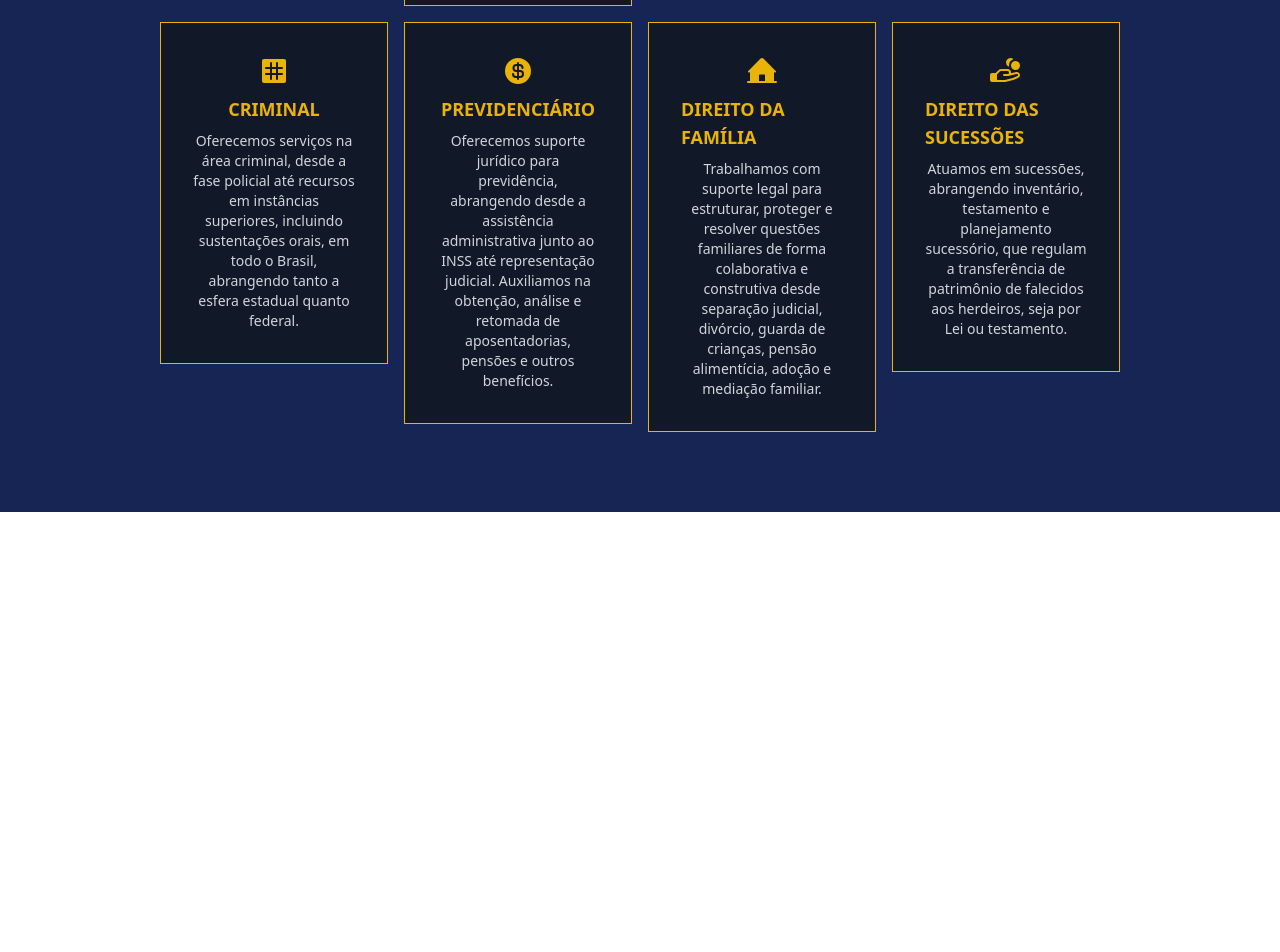
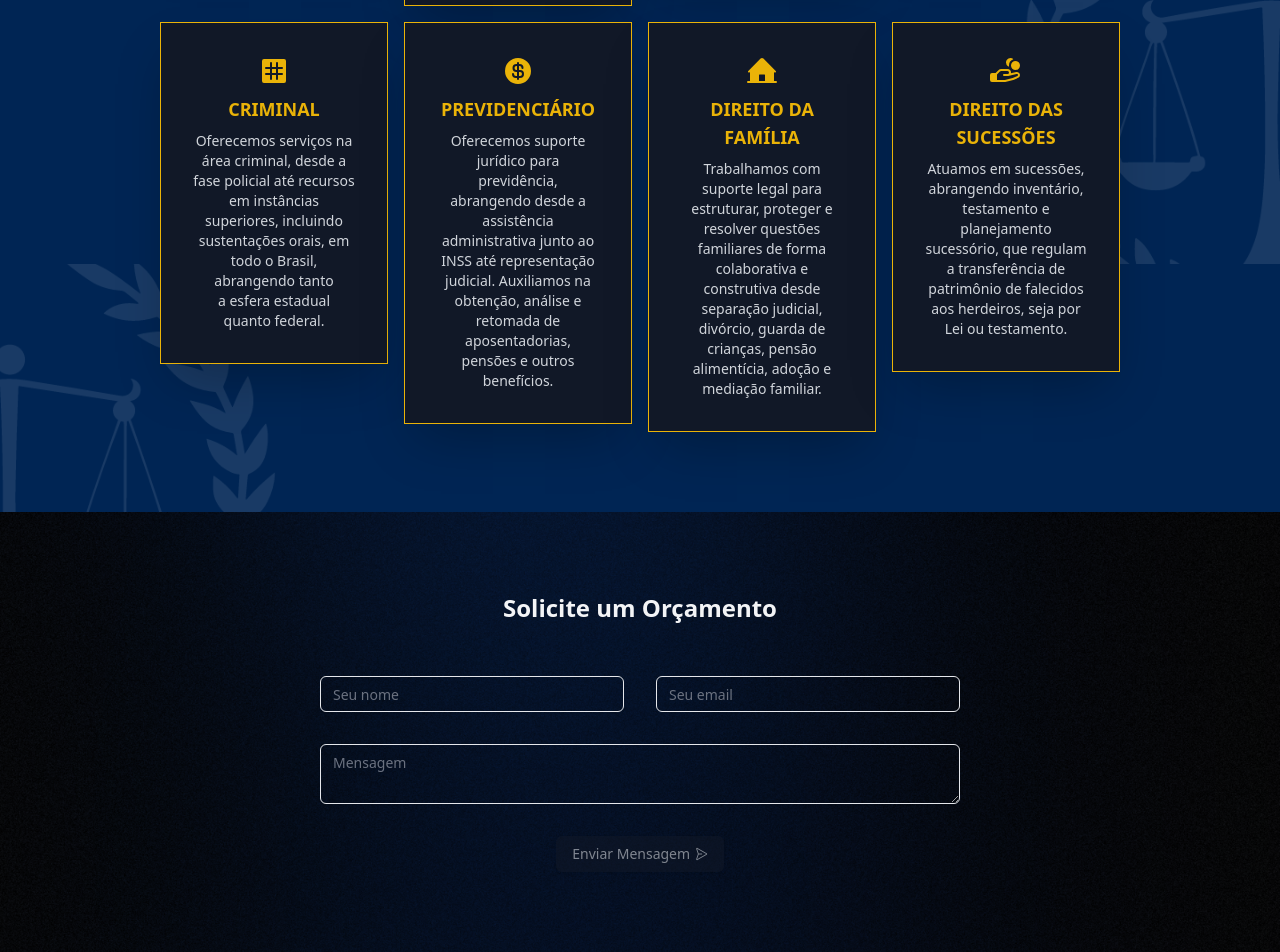
Before and after one commit to advogadosbep/burgosepessoa.com, a React (Vite) app: page / in a window 1280 px wide. Shown: the part 1768-2720 px from the top of the page. Before the commit the page ends 2280 px from the top, so only its background shows below. Built offline with nearby package versions, Linux system fonts and the light colour scheme.

Commit message:
form pronto

```diff
--- a/src/App.tsx
+++ b/src/App.tsx
@@ -1,6 +1,7 @@
 import Header from './page/Header';
 import About from './page/About';
 import Atuacao from './page/Atuacao';
+import Form from './page/Form';
 
 function App() {
   return (
@@ -8,6 +9,7 @@ function App() {
       <Header />
       <About />
       <Atuacao />
+      <Form />
     </div>
   )
 }
--- /dev/null
+++ b/src/components/ui/input.tsx
@@ -0,0 +1,25 @@
+import * as React from "react"
+
+import { cn } from "@/lib/utils"
+
+export interface InputProps
+  extends React.InputHTMLAttributes<HTMLInputElement> {}
+
+const Input = React.forwardRef<HTMLInputElement, InputProps>(
+  ({ className, type, ...props }, ref) => {
+    return (
+      <input
+        type={type}
+        className={cn(
+          "flex h-9 w-full rounded-md border border-input bg-transparent px-3 py-1 text-sm shadow-sm transition-colors file:border-0 file:bg-transparent file:text-sm file:font-medium placeholder:text-muted-foreground focus-visible:outline-none focus-visible:ring-1 focus-visible:ring-ring disabled:cursor-not-allowed disabled:opacity-50",
+          className
+        )}
+        ref={ref}
+        {...props}
+      />
+    )
+  }
+)
+Input.displayName = "Input"
+
+export { Input }
--- /dev/null
+++ b/src/components/ui/textarea.tsx
@@ -0,0 +1,24 @@
+import * as React from "react"
+
+import { cn } from "@/lib/utils"
+
+export interface TextareaProps
+  extends React.TextareaHTMLAttributes<HTMLTextAreaElement> {}
+
+const Textarea = React.forwardRef<HTMLTextAreaElement, TextareaProps>(
+  ({ className, ...props }, ref) => {
+    return (
+      <textarea
+        className={cn(
+          "flex min-h-[60px] w-full rounded-md border border-input bg-transparent px-3 py-2 text-sm shadow-sm placeholder:text-muted-foreground focus-visible:outline-none focus-visible:ring-1 focus-visible:ring-ring disabled:cursor-not-allowed disabled:opacity-50",
+          className
+        )}
+        ref={ref}
+        {...props}
+      />
+    )
+  }
+)
+Textarea.displayName = "Textarea"
+
+export { Textarea }
--- a/src/page/Atuacao.tsx
+++ b/src/page/Atuacao.tsx
@@ -1,69 +1,83 @@
 import { HardHat, CaretDown, Users, Money, BriefcaseMetal, HashStraight, CurrencyDollar, HouseLine, HandCoins  } from '@phosphor-icons/react';
 import { Button } from "@/components/ui/button"
-const cards = 'group relative hover:cursor-pointer aspect-square flex flex-col justify-start items-center gap-2 p-8 border border-yellow-500 bg-gray-900 ease-in-out duration-300 hover:bg-blue-950';
+import textura from '../asserts/textura3.png';
+
+const cards = 'group shadow-2xl relative hover:cursor-pointer sm:aspect-square flex flex-col justify-start items-center h-40 sm:h-auto gap-2 p-4 md:p-8 border border-yellow-500 bg-gray-900 ease-in-out duration-300 hover:bg-blue-950';
+const titles = 'font-semibold text-yellow-500 md:text-lg text-center';
+const descriptions = 'hidden sm:block text-center text-xs md:text-sm font-light text-gray-300 text-pretty';
+const buttns = 'hidden group-hover:block absolute bottom-2 md:bottom-5';
 
 function Atuacao() {
     return (
-        <div className='flex flex-col items-center gap-10 h-full px-5 md:px-40 py-5 md:py-20 bg-blue-950'>
+        <div
+            className='flex flex-col md:items-center gap-10 h-full px-5 md:px-40 py-5 md:py-20'
+            style={{
+                background: `url(${ textura })`,
+                backgroundPosition: "center",
+                backgroundSize: "cover",
+                backgroundRepeat: "no-repeat",
+                backgroundAttachment: "fixed",
+            }}
+        >
             <div className='relative w-28 px-4 py-1 text-center bg-yellow-500 font-bold text-gray-900'>
                 <CaretDown className='absolute -bottom-3 left-2 text-yellow-500' size={20} weight="fill"
             />Atuação</div>
-            <div className="grid h-full grid-cols-1 sm:grid-cols-2 lg:grid-cols-4 gap-4">
+            <div className="grid h-full grid-cols-2 sm:grid-cols-2 lg:grid-cols-4 gap-1 md:gap-4">
                 <div className={`${cards}`}>
                     <HardHat className="text-yellow-500" size={32} weight="fill" />
-                    <h2 className='font-semibold text-yellow-500 text-lg'>TRABALHISTA</h2>
-                    <p className='text-center text-sm font-light text-gray-300'>Evite inseguranças na administração dos negócios. Trabalhamos na mitigação de cenários de riscos trabalhistas de forma a manter a competitividade de seu negócio.
+                    <h2 className={`${titles}`}>TRABALHISTA</h2>
+                    <p className={`${descriptions}`}>Evite inseguranças na administração dos negócios. Trabalhamos na mitigação de cenários de riscos trabalhistas de forma a manter a competitividade de seu negócio.
                     </p>
-                    <Button className='hidden group-hover:block absolute bottom-5' variant="outline">Solicitar Orçamento</Button>
+                    <Button className={`${buttns}`} variant="outline">Saiba Mais</Button>
                 </div>
                 <div className={`${cards}`}>
                     <Users className="text-yellow-500" size={32} weight="fill" />
-                    <h2 className='font-semibold text-yellow-500 text-lg'>CIVIL E DO CONSUMIDOR</h2>
-                    <p className='text-center text-sm font-light text-gray-300'>Com a complexidade crescente dos negócios, os contratos estão se tornando mais intricados. Assessoria jurídica experiente é crucial para elaborar contratos seguros, prevendo riscos e aproveitando oportunidades.
+                    <h2 className={`${titles}`}>CIVIL E DO CONSUMIDOR</h2>
+                    <p className={`${descriptions}`}>Com a complexidade crescente dos negócios, os contratos estão se tornando mais intricados. Assessoria jurídica experiente é crucial para elaborar contratos seguros, prevendo riscos e aproveitando oportunidades.
                     </p>
-                    <Button className='hidden group-hover:block absolute bottom-5' variant="outline">Solicitar Orçamento</Button>
+                    <Button className={`${buttns}`} variant="outline">Saiba Mais</Button>
                 </div>
                 <div className={`${cards}`}>
                     <Money className="text-yellow-500" size={32} weight="fill" />
-                    <h2 className='font-semibold text-yellow-500 text-lg'>TRIBUTÁRIO</h2>
-                    <p className='text-center text-sm font-light text-gray-300'>No Brasil, a legislação tributária complexa e o rigor da fiscalização exigem que as empresas enfrentem desafios ao analisar os impactos fiscais, tomar decisões estratégicas sobre litígios e garantir segurança jurídica para benefícios tributários.
+                    <h2 className={`${titles}`}>TRIBUTÁRIO</h2>
+                    <p className={`${descriptions}`}>No Brasil, a legislação tributária complexa e o rigor da fiscalização exigem que as empresas enfrentem desafios ao analisar os impactos fiscais, tomar decisões estratégicas sobre litígios e garantir segurança jurídica para benefícios tributários.
                     </p>
-                    <Button className='hidden group-hover:block absolute bottom-5' variant="outline">Solicitar Orçamento</Button>
+                    <Button className={`${buttns}`} variant="outline">Saiba Mais</Button>
                 </div>
                 <div className={`${cards}`}>
                     <BriefcaseMetal className="text-yellow-500" size={32} weight="fill" />
-                    <h2 className='font-semibold text-yellow-500 text-lg'>EMPRESARIAL</h2>
-                    <p className='text-center text-sm font-light text-gray-300'>Advogados especializados em direito empresarial. Nossos agentes especializados e credenciados no INPI vão garantir o registro do maior patrimônio da sua empresa: a MARCA.
+                    <h2 className={`${titles}`}>EMPRESARIAL</h2>
+                    <p className={`${descriptions}`}>Advogados especializados em direito empresarial. Nossos agentes especializados e credenciados no INPI vão garantir o registro do maior patrimônio da sua empresa: a MARCA.
                     </p>
-                    <Button className='hidden group-hover:block absolute bottom-5' variant="outline">Solicitar Orçamento</Button>
+                    <Button className={`${buttns}`} variant="outline">Saiba Mais</Button>
                 </div>
                 <div className={`${cards}`}>
                     <HashStraight className="text-yellow-500" size={32} weight="fill" />
-                    <h2 className='font-semibold text-yellow-500 text-lg'>CRIMINAL</h2>
-                    <p className='text-center text-sm font-light text-gray-300'>Oferecemos serviços na área criminal, desde a fase policial até recursos em instâncias superiores, incluindo sustentações orais, em todo o Brasil, abrangendo tanto a esfera estadual quanto federal.
+                    <h2 className={`${titles}`}>CRIMINAL</h2>
+                    <p className={`${descriptions}`}>Oferecemos serviços na área criminal, desde a fase policial até recursos em instâncias superiores, incluindo sustentações orais, em todo o Brasil, abrangendo tanto a esfera estadual quanto federal.
                     </p>
-                    <Button className='hidden group-hover:block absolute bottom-5' variant="outline">Solicitar Orçamento</Button>
+                    <Button className={`${buttns}`} variant="outline">Saiba Mais</Button>
                 </div>
                 <div className={`${cards}`}>
                     <CurrencyDollar className="text-yellow-500" size={32} weight="fill" />
-                    <h2 className='font-semibold text-yellow-500 text-lg'>PREVIDENCIÁRIO</h2>
-                    <p className='text-center text-sm font-light text-gray-300'>
+                    <h2 className={`${titles}`}>PREVIDENCIÁRIO</h2>
+                    <p className={`${descriptions}`}>
                     Oferecemos suporte jurídico para previdência, abrangendo desde a assistência administrativa junto ao INSS até representação judicial. Auxiliamos na obtenção, análise e retomada de aposentadorias, pensões e outros benefícios.
                     </p>
-                    <Button className='hidden group-hover:block absolute bottom-5' variant="outline">Solicitar Orçamento</Button>
+                    <Button className={`${buttns}`} variant="outline">Saiba Mais</Button>
                 </div>
                 <div className={`${cards}`}>
                     <HouseLine className="text-yellow-500" size={32} weight="fill" />
-                    <h2 className='font-semibold text-yellow-500 text-lg'>DIREITO DA FAMÍLIA</h2>
-                    <p className='text-center text-sm font-light text-gray-300'>Trabalhamos com suporte legal para estruturar, proteger e resolver questões familiares de forma colaborativa e construtiva desde separação judicial, divórcio, guarda de crianças, pensão alimentícia, adoção e mediação familiar.</p>
-                    <Button className='hidden group-hover:block absolute bottom-5' variant="outline">Solicitar Orçamento</Button>
+                    <h2 className={`${titles}`}>DIREITO DA FAMÍLIA</h2>
+                    <p className={`${descriptions}`}>Trabalhamos com suporte legal para estruturar, proteger e resolver questões familiares de forma colaborativa e construtiva desde separação judicial, divórcio, guarda de crianças, pensão alimentícia, adoção e mediação familiar.</p>
+                    <Button className={`${buttns}`} variant="outline">Saiba Mais</Button>
                 </div>
                 <div className={`${cards}`}>
                     <HandCoins className="text-yellow-500" size={32} weight="fill" />
-                    <h2 className='font-semibold text-yellow-500 text-lg'>DIREITO DAS SUCESSÕES</h2>
-                    <p className='text-center text-sm font-light text-gray-300'>
+                    <h2 className={`${titles}`}>DIREITO DAS SUCESSÕES</h2>
+                    <p className={`${descriptions}`}>
 Atuamos em sucessões, abrangendo inventário, testamento e planejamento sucessório, que regulam a transferência de patrimônio de falecidos aos herdeiros, seja por Lei ou testamento.</p>
-                    <Button className='hidden group-hover:block absolute bottom-5' variant="outline">Solicitar Orçamento</Button>
+                    <Button className={`${buttns}`} variant="outline">Saiba Mais</Button>
                 </div>
             </div>
         </div>
--- /dev/null
+++ b/src/page/Form.tsx
@@ -0,0 +1,108 @@
+import { useState, useEffect } from 'react';
+import textura from '../asserts/textura2.png';
+import { Input } from "@/components/ui/input";
+import { Textarea } from "@/components/ui/textarea";
+import { Button } from "@/components/ui/button";
+import { PaperPlaneRight } from '@phosphor-icons/react';
+
+function Form() {
+    const [isDisabled, setDisable] = useState(true);
+    const [formInputs, setform] = useState({
+        name: '',
+        email: '',
+        mensagem: '',
+    });
+
+    useEffect(() => {
+        const emailRegex = /\S+@\S+\.\S+/;
+
+        const {name, email, mensagem } = formInputs;
+        if (!name || !email || !mensagem
+        || !emailRegex.test(email)
+        ) {
+        setDisable(true);
+        } else {
+        setDisable(false);
+        }
+    }, [formInputs]);
+
+    const handleChange = (event: any) => {
+        const { id, value } = event.target;
+        setform((prevstate) => ({
+          ...prevstate,
+          [id]: value,
+        }));
+    }
+
+    const bttnSubmit = (e) => {
+        e.preventDefault();
+        console.log('Enviado')
+        /*const {name, email, mensagem } = formInputs;
+        const objParams = {
+          from_name: name,
+          email,
+          mensagem
+        }
+        emailjs.send('aaaaaaa', 'aaaaaaaaaaa', objParams, 'aaaaaaaaaa')
+        .then((response) => {
+          setform({
+            name: '',
+            email: '',
+            mensagem: '',
+          });
+          alert('mensagem enviada')
+        }, (err) => {
+          console.log('erro no envio' + err)
+        })*/
+      }
+
+    return (
+        <div
+            className='h-full px-5 md:px-80 py-8 md:py-20'
+            style={{
+                background: `url(${ textura })`,
+                backgroundPosition: "center",
+                backgroundSize: "cover",
+                backgroundRepeat: "no-repeat",
+                backgroundAttachment: "fixed",
+            }}
+        >
+            <form className='text-gray-100 flex flex-col items-center gap-4 md:gap-8'>
+                <h2 className='font-bold text-lg pb-5 md:text-2xl'>Solicite um Orçamento</h2>
+                <div className='flex flex-col md:flex-row gap-4 md:gap-8 w-full'>
+                    <Input
+                        type="name"
+                        placeholder="Seu nome"
+                        onChange={ handleChange }
+                        id="name"
+                        value={formInputs.name}
+                        required
+                    />
+                    <Input
+                        type="email"
+                        placeholder="Seu email"
+                        onChange={ handleChange }
+                        id="email"
+                        value={formInputs.email}
+                        required
+                    />
+                </div>
+                <Textarea
+                    placeholder="Mensagem"
+                    onChange={ handleChange }
+                    id="mensagem"
+                    value={formInputs.mensagem}
+                    required
+                />
+                <Button
+                    className={`${!isDisabled && 'bg-yellow-600 text-black hover:bg-yellow-500'} hover:cursor-pointer`}
+                    onClick={ bttnSubmit }
+                    type="submit"
+                    disabled={ isDisabled }
+                >Enviar Mensagem&nbsp;<PaperPlaneRight size={14} /></Button>
+            </form>
+        </div>
+    )
+}
+
+export default Form;
--- a/src/page/Header.tsx
+++ b/src/page/Header.tsx
@@ -62,7 +62,7 @@ function Header() {
                         <p>(81) 9 9676-4688</p>
                     </div>
                     <div className='flex text-gray-100 text-sm font-light items-center gap-1'>
-                        <MapPin size={16} weight="light" className='text-yellow5600'/>
+                        <MapPin size={16} weight="light" className='text-yellow-500'/>
                         <p>Av Domingos Ferreira, 401 - Boa Viagem</p>
                     </div>
                 </div>
@@ -89,8 +89,8 @@ function Header() {
                     <li><Button variant="link">Sobre</Button></li>
                     <li><Button variant="link">Atuação</Button></li>
                     <li><Button variant="link">Serviços</Button></li>
-                    <li><Button variant="link">Casos</Button></li>
-                    <li><Button variant="outline">Consultoria</Button></li>
+                    <li><Button variant="link">Clientes</Button></li>
+                    <li><Button variant="outline">Solicitar Orçamento</Button></li>
                 </ul>
                 <button className={` ${mobileNav ? 'block' : 'hidden'} w-screen h-screen absolute z-10 top-0 left-0 bg-gray-900 opacity-50`} onClick={() => setMobileNav(false)}/>
             </div>
```
Also changed, not shown: src/page/About.tsx (+4 -4 lines), src/asserts/textura2.png (added), src/asserts/textura3.png (added).
